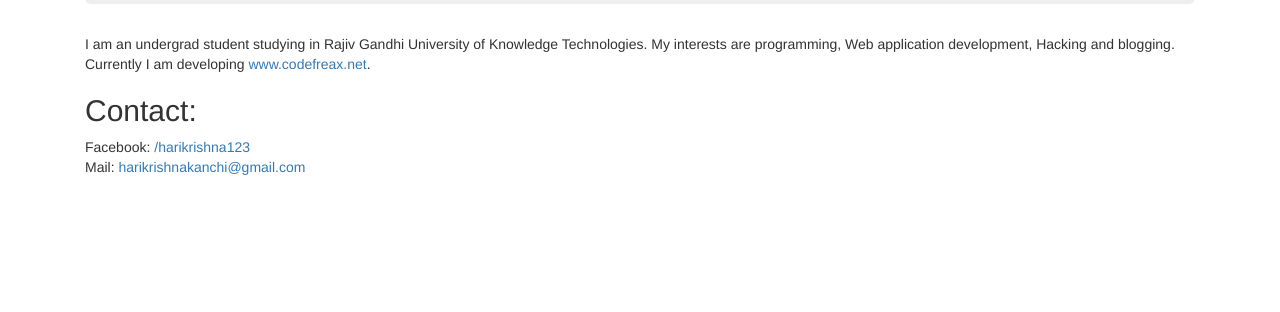
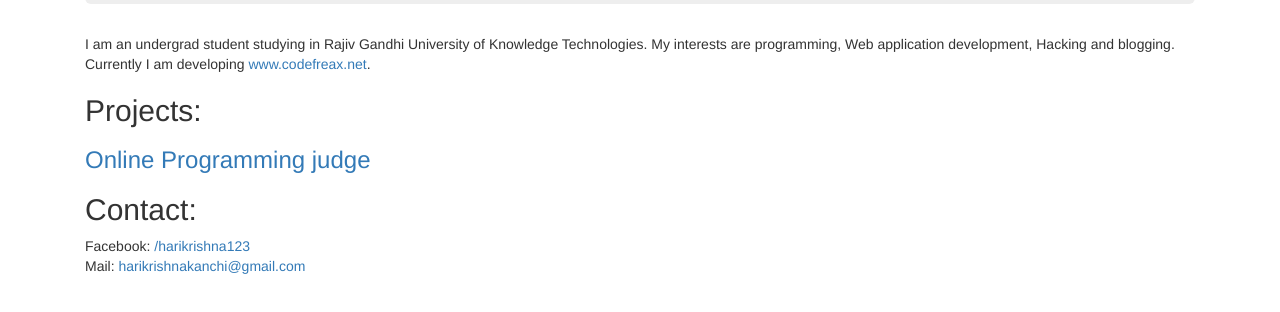
Before and after one commit to h4rikris/harikrishnakanchi.github.io, a plain HTML site: page index.html in a window 1280 px wide. Shown: the part 272-584 px from the top of the page. Drawn offline with nearby package versions, Linux system fonts and the light colour scheme.

Commit message:
Added project details

```diff
--- a/index.html
+++ b/index.html
@@ -13,12 +13,14 @@
 	<div class="col-md-12">
 		<div class="jumbotron">
 
-				<h1><img itemprop="image" class="img-circle" src="https://avatars3.githubusercontent.com/u/5857065" style="width:150px;height:150px;"/><span itemprop="name"> HARI KRISHNA <small>KANCHI</small></span></h1>
+				<h1><img itemprop="image" class="img-circle" src="https://avatars3.githubusercontent.com/u/5857065" style="width:150px;height:150px;"/><span itemprop="name"> HARI KRISHNA <small itemprop="familyName">KANCHI</small></span></h1>
 		</div>
 	</div>
-	<div class="col-md-12">
-	I am an undergrad student studying in Rajiv Gandhi University of Knowledge Technologies. My interests are programming, Web application development, Hacking and blogging.
+	<div class="col-md-12" itemprop="description">
+	I am an undergrad student studying in <span itemprop="affiliation">Rajiv Gandhi University of Knowledge Technologies</span>. My interests are programming, Web application development, Hacking and blogging.
 	Currently I am developing <a href="http://www.codefreax.net">www.codefreax.net</a>.
+	<h2>Projects:</h2>
+	<h3><a href="https://github.com/hariuser/Online-programming-judge">Online Programming judge</a></h3>
 	<h2>Contact:</h2>
 	Facebook: <a href="http://www.facebook.com/harikrishna123">/harikrishna123</a><br/>
 	Mail: <a href="mailto:harikrishnakanchi@gmail.com" itemprop="email">harikrishnakanchi@gmail.com</a>
```
